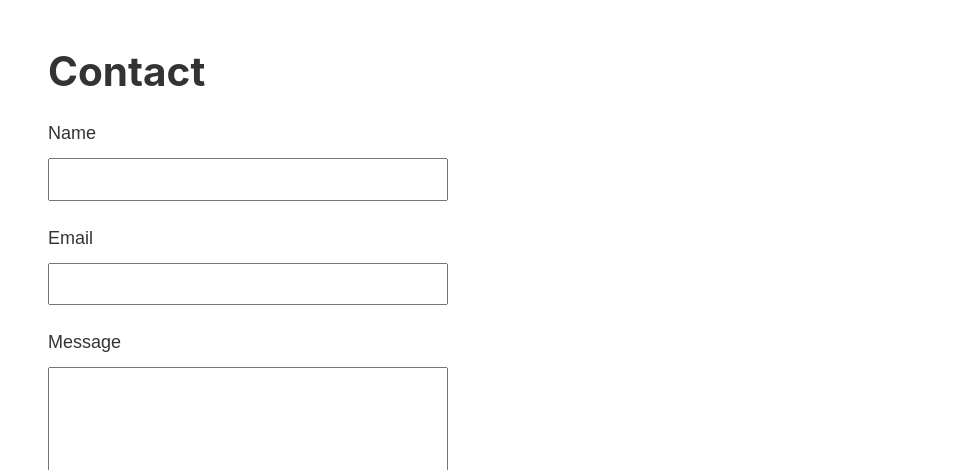
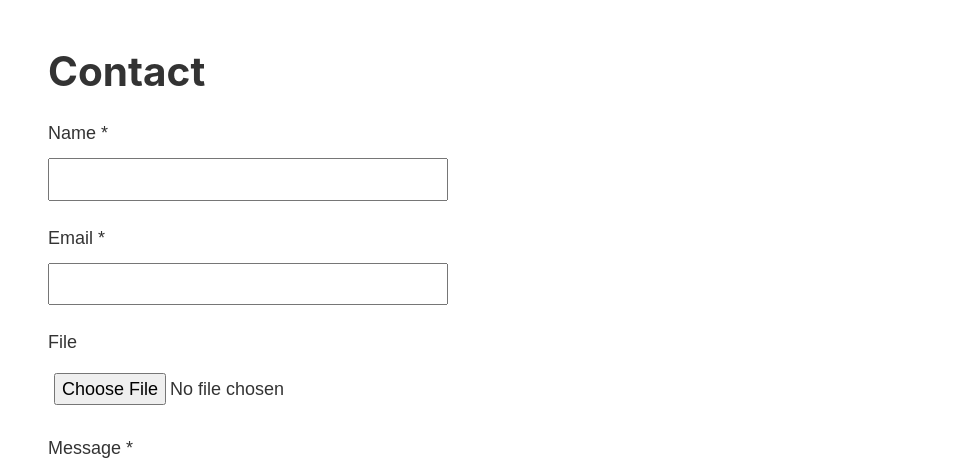
Before and after one commit to gregrickaby/gregrickaby.dev, a Gatsby site: page /contact in a window 1280 px wide. Shown: the part 249-719 px from the top of the page, 0-967 px from the left. Built offline with nearby package versions, Linux system fonts and the light colour scheme; Gatsby itself is replaced by a stand-in of ours.

Commit message:
add basic form validation

```diff
--- a/src/components/ContactForm/index.js
+++ b/src/components/ContactForm/index.js
@@ -10,16 +10,32 @@ const ContactForm = props => (
       data-netlify-honeypot="bot-field"
     >
       <div className="field name">
-        <label htmlFor="name">Name</label>
-        <input type="text" name="name" id="name" />
+        <label htmlFor="name">
+          Name <span>*</span>
+        </label>
+        <input type="text" name="name" id="name" required minlength="2" />
       </div>
       <div className="field email">
-        <label htmlFor="email">Email</label>
-        <input type="text" name="email" id="email" />
+        <label htmlFor="email">
+          Email <span>*</span>
+        </label>
+        <input
+          type="text"
+          name="email"
+          id="email"
+          required
+          pattern="[a-z0-9._%+-]+@[a-z0-9.-]+\.[a-z]{2,4}$"
+        />
+      </div>
+      <div className="field file">
+        <label htmlFor="file">File</label>
+        <input type="file" name="file" id="file" />
       </div>
       <div className="field message">
-        <label htmlFor="message">Message</label>
-        <textarea name="message" id="message" rows="6" />
+        <label htmlFor="message">
+          Message <span>*</span>
+        </label>
+        <textarea name="message" id="message" rows="6" required minlength="6" />
       </div>
       <div className="field submit">
         <input type="submit" value="Send Message" />
```
